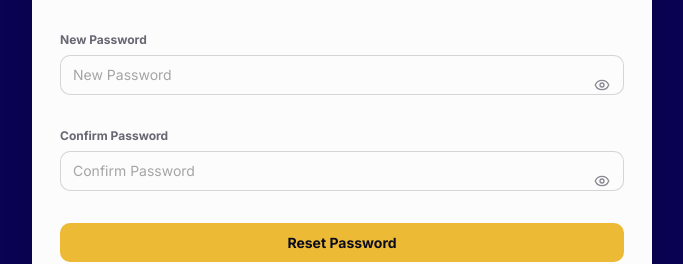
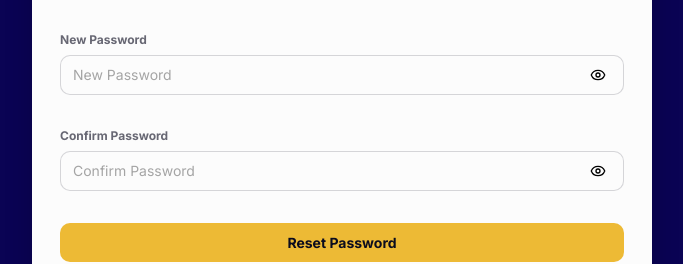
Before and after one commit to uspireit-code/USPIRE-ALL-IN-ONE-ERP, a React app in the folder frontend/: page /reset-password in a window 1280 px wide. Shown: the part 463-727 px from the top of the page, without its empty margins (324-1007 px from the left). Built offline with nearby package versions, Linux system fonts and the light colour scheme; no server answers; the HTML template or start-up script is replaced by a standard one.

Commit message:
Fix: align password toggle usage on auth pages

```diff
--- a/frontend/src/pages/ForcePasswordResetPage.tsx
+++ b/frontend/src/pages/ForcePasswordResetPage.tsx
@@ -274,7 +274,6 @@ export function ForcePasswordResetPage() {
               <div>
                 <div style={{ fontSize: 12, color: tokens.colors.text.secondary, fontWeight: 700 }}>New Password</div>
                 <div style={{ marginTop: 6 }}>
-                  <div style={{ position: 'relative' }}>
                   <Input
                     ref={newPasswordRef}
                     type={showNewPassword ? 'text' : 'password'}
@@ -292,37 +291,23 @@ export function ForcePasswordResetPage() {
                     touched={touched.newPassword}
                     error={fieldErrors.newPassword}
                     autoComplete="off"
-                      style={{ paddingRight: 40 }}
-                    />
+                    rightAdornment={
                       <button
                         type="button"
                         onClick={() => setShowNewPassword((v) => !v)}
                         aria-label={showNewPassword ? 'Hide password' : 'Show password'}
-                      style={{
-                        position: 'absolute',
-                        right: 10,
-                        top: '50%',
-                        transform: 'translateY(-50%)',
-                        border: 'none',
-                        background: 'transparent',
-                        padding: 4,
-                        cursor: 'pointer',
-                        color: tokens.colors.text.muted,
-                        display: 'flex',
-                        alignItems: 'center',
-                        justifyContent: 'center',
-                      }}
+                        className="p-1 text-slate-500 hover:text-slate-700 focus:outline-none"
                       >
                         {showNewPassword ? <EyeOff size={16} /> : <Eye size={16} />}
                       </button>
-                  </div>
+                    }
+                  />
                 </div>
               </div>
 
               <div>
                 <div style={{ fontSize: 12, color: tokens.colors.text.secondary, fontWeight: 700 }}>Confirm Password</div>
                 <div style={{ marginTop: 6 }}>
-                  <div style={{ position: 'relative' }}>
                   <Input
                     ref={confirmPasswordRef}
                     type={showConfirmPassword ? 'text' : 'password'}
@@ -340,30 +325,17 @@ export function ForcePasswordResetPage() {
                     touched={touched.confirmPassword}
                     error={fieldErrors.confirmPassword}
                     autoComplete="off"
-                      style={{ paddingRight: 40 }}
-                    />
+                    rightAdornment={
                       <button
                         type="button"
                         onClick={() => setShowConfirmPassword((v) => !v)}
                         aria-label={showConfirmPassword ? 'Hide password' : 'Show password'}
-                      style={{
-                        position: 'absolute',
-                        right: 10,
-                        top: '50%',
-                        transform: 'translateY(-50%)',
-                        border: 'none',
-                        background: 'transparent',
-                        padding: 4,
-                        cursor: 'pointer',
-                        color: tokens.colors.text.muted,
-                        display: 'flex',
-                        alignItems: 'center',
-                        justifyContent: 'center',
-                      }}
+                        className="p-1 text-slate-500 hover:text-slate-700 focus:outline-none"
                       >
                         {showConfirmPassword ? <EyeOff size={16} /> : <Eye size={16} />}
                       </button>
-                  </div>
+                    }
+                  />
                 </div>
               </div>
 
--- a/frontend/src/pages/LoginPage.tsx
+++ b/frontend/src/pages/LoginPage.tsx
@@ -424,7 +424,6 @@ export function LoginPage() {
               <div>
                 <div style={{ fontSize: 12, color: tokens.colors.text.secondary, fontWeight: 700 }}>Password</div>
                 <div style={{ marginTop: 6 }}>
-                  <div style={{ position: 'relative' }}>
                   <Input
                     ref={passwordRef}
                     type={showPassword ? 'text' : 'password'}
@@ -443,30 +442,18 @@ export function LoginPage() {
                     touched={touched.password}
                     error={fieldErrors.password}
                     autoComplete="off"
-                      style={{ paddingRight: 40, background: 'rgba(2,4,69,0.02)' }}
-                    />
+                    style={{ background: 'rgba(2,4,69,0.02)' }}
+                    rightAdornment={
                       <button
                         type="button"
                         onClick={() => setShowPassword((v) => !v)}
                         aria-label={showPassword ? 'Hide password' : 'Show password'}
-                      style={{
-                        position: 'absolute',
-                        right: 10,
-                        top: '50%',
-                        transform: 'translateY(-50%)',
-                        border: 'none',
-                        background: 'transparent',
-                        padding: 4,
-                        cursor: 'pointer',
-                        color: tokens.colors.text.muted,
-                        display: 'flex',
-                        alignItems: 'center',
-                        justifyContent: 'center',
-                      }}
+                        className="p-1 text-slate-500 hover:text-slate-700 focus:outline-none"
                       >
                         {showPassword ? <EyeOff size={16} /> : <Eye size={16} />}
                       </button>
-                  </div>
+                    }
+                  />
                 </div>
               </div>
 
--- a/frontend/src/pages/ResetPasswordPage.tsx
+++ b/frontend/src/pages/ResetPasswordPage.tsx
@@ -219,7 +219,6 @@ export function ResetPasswordPage() {
         <div>
           <div style={{ fontSize: 12, color: tokens.colors.text.secondary, fontWeight: 700 }}>New Password</div>
           <div style={{ marginTop: 6 }}>
-            <div style={{ position: 'relative' }}>
             <Input
               className="auth-input"
               ref={newPasswordRef}
@@ -238,37 +237,23 @@ export function ResetPasswordPage() {
               touched={touched.newPassword}
               error={fieldErrors.newPassword}
               autoComplete="new-password"
-                style={{ paddingRight: 40 }}
-              />
+              rightAdornment={
                 <button
                   type="button"
                   onClick={() => setShowNewPassword((v) => !v)}
                   aria-label={showNewPassword ? 'Hide password' : 'Show password'}
-                style={{
-                  position: 'absolute',
-                  right: 10,
-                  top: '50%',
-                  transform: 'translateY(-50%)',
-                  border: 'none',
-                  background: 'transparent',
-                  padding: 4,
-                  cursor: 'pointer',
-                  color: tokens.colors.text.muted,
-                  display: 'flex',
-                  alignItems: 'center',
-                  justifyContent: 'center',
-                }}
+                  className="p-1 text-slate-500 hover:text-slate-700 focus:outline-none"
                 >
                   {showNewPassword ? <EyeOff size={16} /> : <Eye size={16} />}
                 </button>
-            </div>
+              }
+            />
           </div>
         </div>
 
         <div>
           <div style={{ fontSize: 12, color: tokens.colors.text.secondary, fontWeight: 700 }}>Confirm Password</div>
           <div style={{ marginTop: 6 }}>
-            <div style={{ position: 'relative' }}>
             <Input
               className="auth-input"
               ref={confirmPasswordRef}
@@ -287,30 +272,17 @@ export function ResetPasswordPage() {
               touched={touched.confirmPassword}
               error={fieldErrors.confirmPassword}
               autoComplete="new-password"
-                style={{ paddingRight: 40 }}
-              />
+              rightAdornment={
                 <button
                   type="button"
                   onClick={() => setShowConfirmPassword((v) => !v)}
                   aria-label={showConfirmPassword ? 'Hide password' : 'Show password'}
-                style={{
-                  position: 'absolute',
-                  right: 10,
-                  top: '50%',
-                  transform: 'translateY(-50%)',
-                  border: 'none',
-                  background: 'transparent',
-                  padding: 4,
-                  cursor: 'pointer',
-                  color: tokens.colors.text.muted,
-                  display: 'flex',
-                  alignItems: 'center',
-                  justifyContent: 'center',
-                }}
+                  className="p-1 text-slate-500 hover:text-slate-700 focus:outline-none"
                 >
                   {showConfirmPassword ? <EyeOff size={16} /> : <Eye size={16} />}
                 </button>
-            </div>
+              }
+            />
           </div>
         </div>
 
```
Lines whose indentation alone changed are shown as unchanged.
